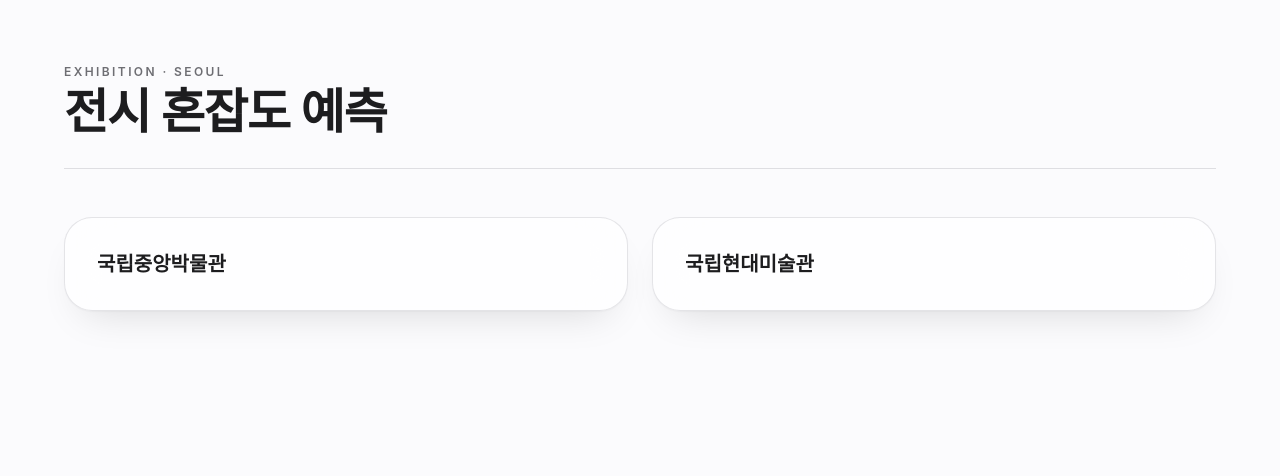
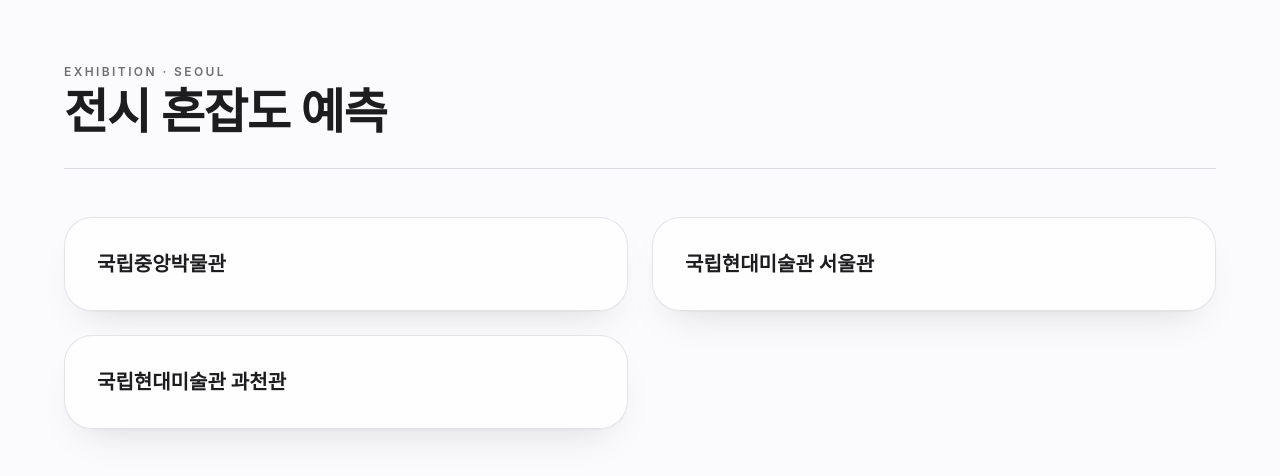
Before and after one commit to jinukkkim/exhibition-congestion-prediction, a React (Vite) app in the folder frontend/: page / in a window 1280 px wide. Shown: the top 476 px of the page. Built offline with nearby package versions, Linux system fonts and the light colour scheme.

Commit message:
feat(fe): add Gwacheon branch venue and route

```diff
--- a/frontend/src/App.tsx
+++ b/frontend/src/App.tsx
@@ -10,7 +10,14 @@
       <Routes>
         <Route path="/" element={<HomePage />} />
         <Route path="/venues/national-museum" element={<NationalMuseumPage />} />
-        <Route path="/venues/mmca" element={<MmcaPage />} />
+        <Route
+          path="/venues/mmca"
+          element={<MmcaPage venue="seoul" title="국립현대미술관 서울관 혼잡도" />}
+        />
+        <Route
+          path="/venues/mmca-gwacheon"
+          element={<MmcaPage venue="gwacheon" title="국립현대미술관 과천관 혼잡도" />}
+        />
       </Routes>
     </BrowserRouter>
   );
--- a/frontend/src/venues.ts
+++ b/frontend/src/venues.ts
@@ -6,5 +6,6 @@
 
 export const VENUES: Venue[] = [
   { id: "national-museum", name: "국립중앙박물관", path: "/venues/national-museum" },
-  { id: "mmca", name: "국립현대미술관", path: "/venues/mmca" },
+  { id: "mmca", name: "국립현대미술관 서울관", path: "/venues/mmca" },
+  { id: "mmca-gwacheon", name: "국립현대미술관 과천관", path: "/venues/mmca-gwacheon" },
 ];
```
Also changed, not shown: 1 other file (tests, documents, lock files or other folders).
